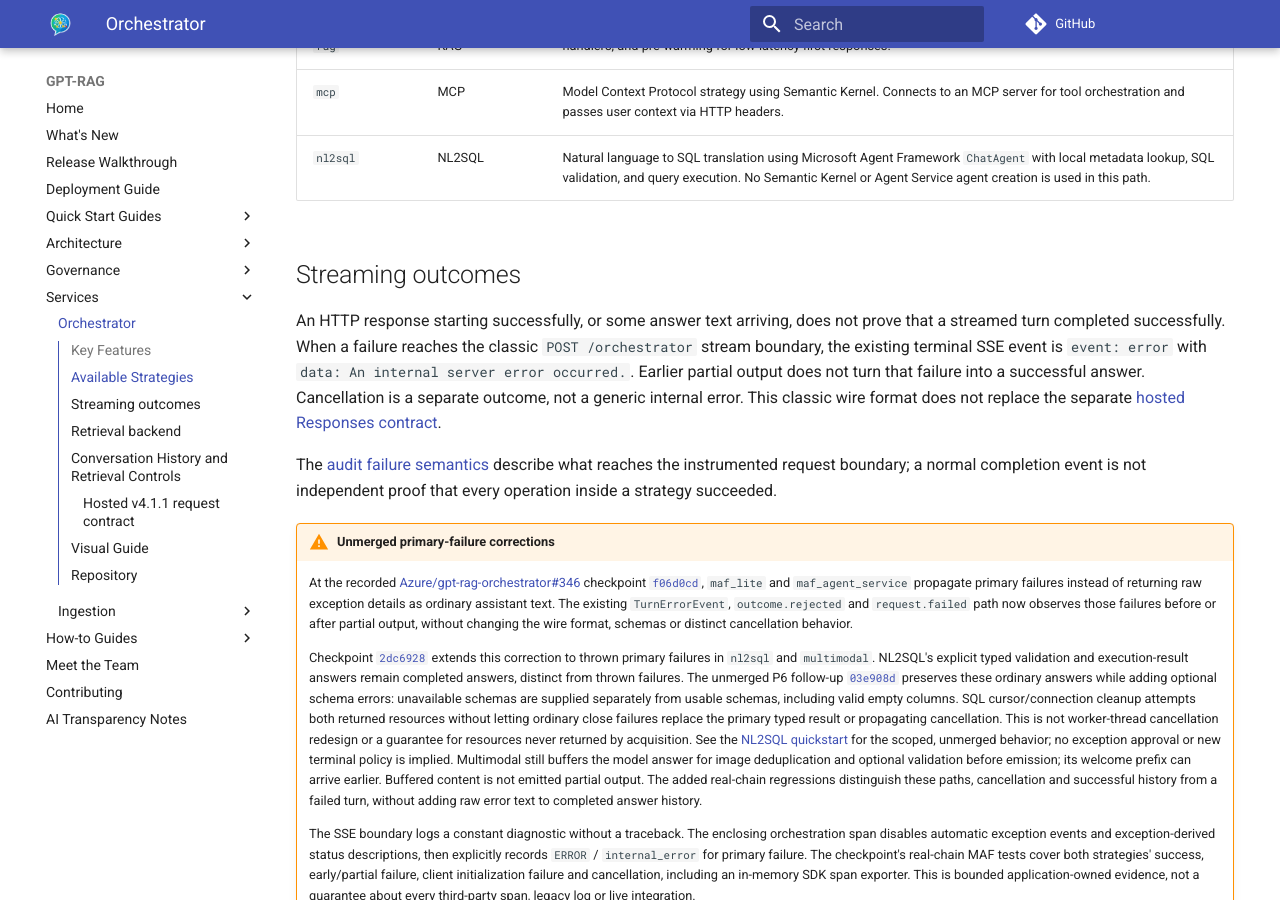
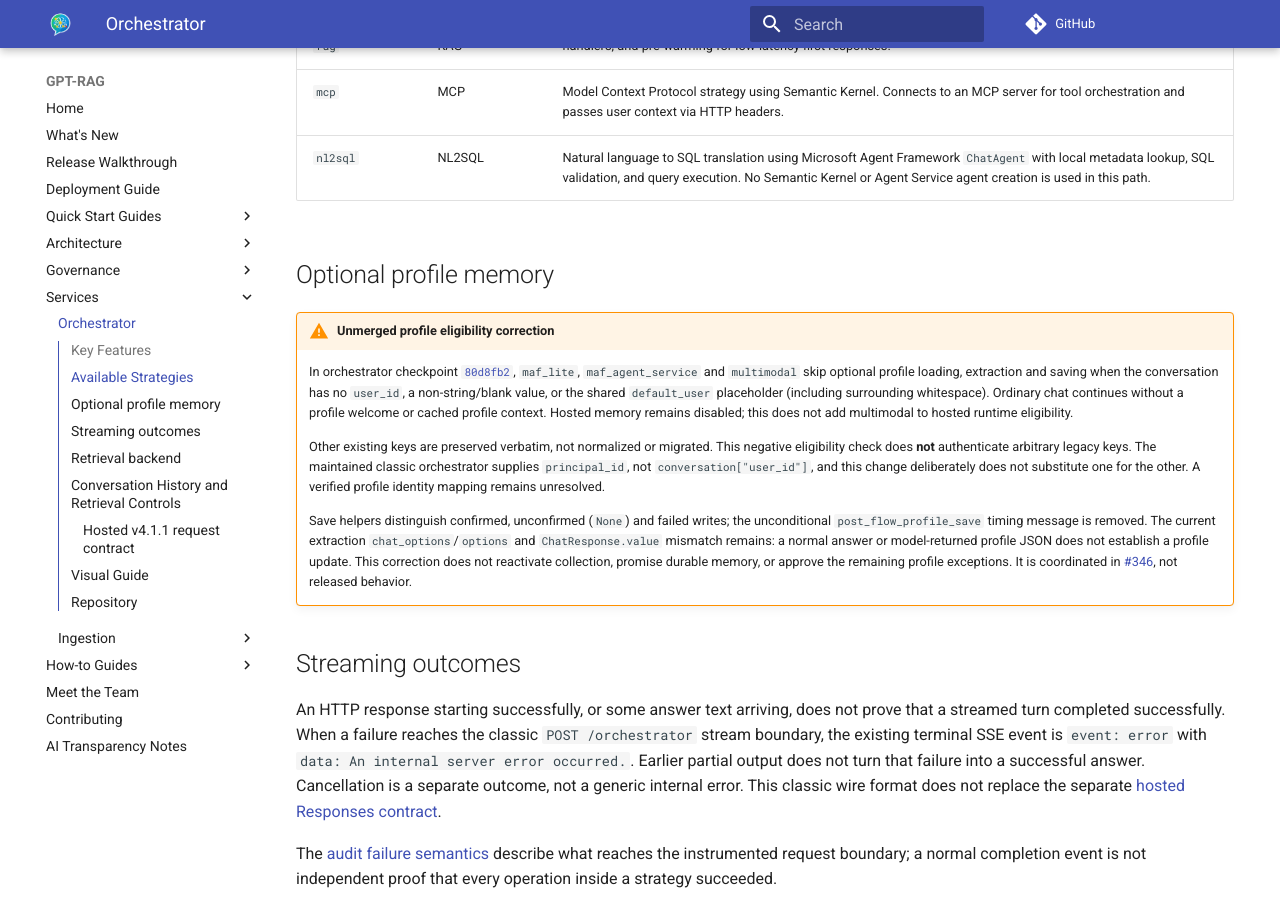
Before and after one commit to Azure/GPT-RAG, an MkDocs documentation site: the page built from docs/services_orchestrator.md, in a window 1280 px wide and 900 px high, scrolled down 1045 px. Built offline with MkDocs 1.6.1 and Material for MkDocs 9.7.7, drawn with Linux system fonts in a browser that asks for light colours; comment, search, counter and statistics services are not loaded; some of the changed text lies outside the part shown.

Commit message:
docs: clarify profile eligibility and request-context failure
Document the unmerged 80d8fb2 correction without claiming trusted profile identity, extraction reactivation or OBO enforcement.

Co-authored-by: Copilot App <223556219+Copilot@users.noreply.github.com>

```diff
--- a/docs/services_orchestrator.md
+++ b/docs/services_orchestrator.md
@@ -36,6 +36,33 @@ The Orchestrator supports multiple strategies. The active strategy is set via th
 | `single_agent_rag` | Single Agent RAG | Uses Azure AI Agents SDK with Agent Service for agentic RAG. Supports dynamic routing, streaming via event handlers, and pre-warming for low-latency first responses. |
 | `mcp` | MCP | Model Context Protocol strategy using Semantic Kernel. Connects to an MCP server for tool orchestration and passes user context via HTTP headers. |
 | `nl2sql` | NL2SQL | Natural language to SQL translation using Microsoft Agent Framework `ChatAgent` with local metadata lookup, SQL validation, and query execution. No Semantic Kernel or Agent Service agent creation is used in this path. |
+
+## Optional profile memory
+
+!!! warning "Unmerged profile eligibility correction"
+    In orchestrator checkpoint
+    [`80d8fb2`](https://github.com/Azure/gpt-rag-orchestrator/commit/80d8fb212088dfea2249d53593b9e1dca2f37967),
+    `maf_lite`, `maf_agent_service` and `multimodal` skip optional profile
+    loading, extraction and saving when the conversation has no `user_id`,
+    a non-string/blank value, or the shared `default_user` placeholder
+    (including surrounding whitespace). Ordinary chat continues without a
+    profile welcome or cached profile context. Hosted memory remains disabled;
+    this does not add multimodal to hosted runtime eligibility.
+
+    Other existing keys are preserved verbatim, not normalized or migrated.
+    This negative eligibility check does **not** authenticate arbitrary legacy
+    keys. The maintained classic orchestrator supplies `principal_id`, not
+    `conversation["user_id"]`, and this change deliberately does not substitute
+    one for the other. A verified profile identity mapping remains unresolved.
+
+    Save helpers distinguish confirmed, unconfirmed (`None`) and failed writes;
+    the unconditional `post_flow_profile_save` timing message is removed.
+    The current extraction `chat_options`/`options` and `ChatResponse.value`
+    mismatch remains: a normal answer or model-returned profile JSON does not
+    establish a profile update. This correction does not reactivate collection,
+    promise durable memory, or approve the remaining profile exceptions.
+    It is coordinated in [#346](https://github.com/Azure/gpt-rag-orchestrator/pull/346),
+    not released behavior.
 
 ## Streaming outcomes
 
@@ -122,6 +149,16 @@ event is not independent proof that every operation inside a strategy succeeded.
     and failed HTTP retrieval does not expose its response body.
     [Retained identity fallbacks](howto_authentication.md#classic-container-apps-token-flow)
     are not new permission approval or strict OBO enforcement.
+
+!!! warning "Unmerged single-agent request-context correction"
+    At [`80d8fb2`](https://github.com/Azure/gpt-rag-orchestrator/commit/80d8fb212088dfea2249d53593b9e1dca2f37967),
+    the `single_agent_rag` bound Search tool propagates failure to apply its
+    existing request context instead of searching with stale or unapplied
+    context. The existing failed-turn/SSE error contract applies even after
+    partial output; cancellation remains cancellation. Successful conversation
+    scoping and disabled-retrieval behavior are unchanged. Token selection,
+    `ALLOW_ANONYMOUS` and OBO/service-identity fallbacks are not changed or
+    approved by this correction.
 
 ## Retrieval backend
 
```
Also changed, not shown: docs/howto_multimodality.md (+9 -2 lines), docs/orchestrator_visual_guide.md (+6 -0 lines).
